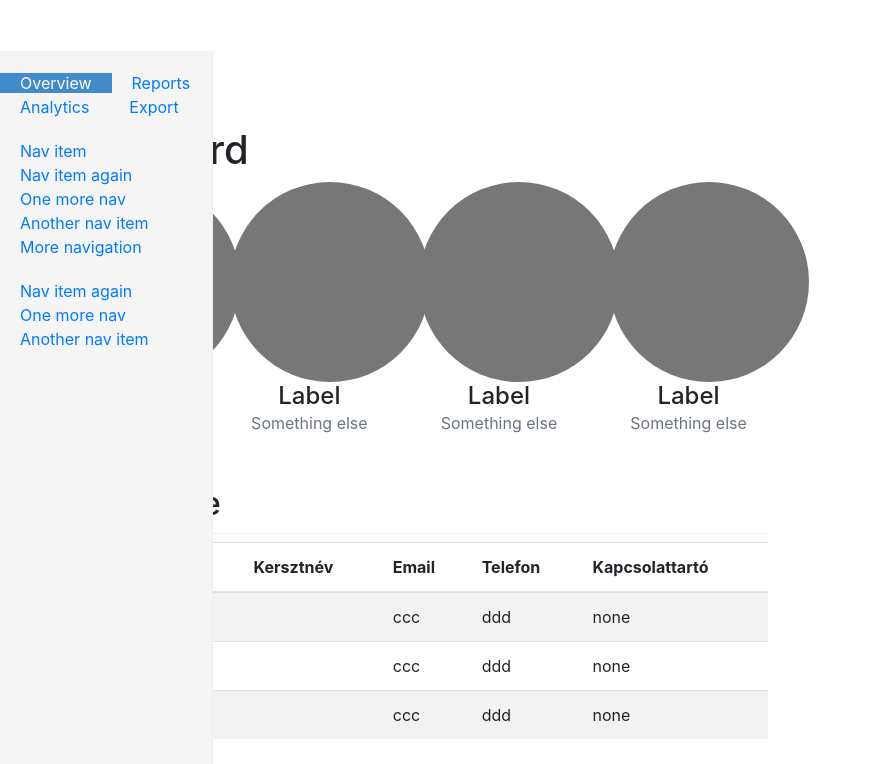
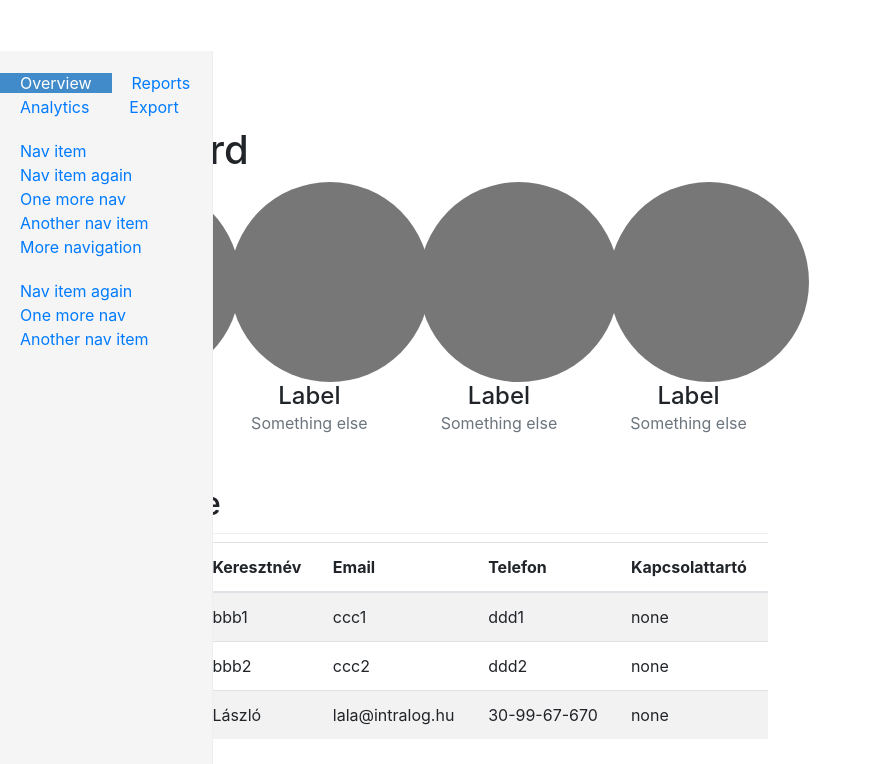
Before and after one commit to RossuLala/otthon4, an Angular app: page / in a window 1280 px wide. Shown: the top 764 px of the page, without its empty margins (0-872 px from the left). Built offline with nearby package versions, Linux system fonts and the light colour scheme.

Commit message:
proba adatok módosítása

```diff
--- a/src/app/content/content.component.html
+++ b/src/app/content/content.component.html
@@ -36,7 +36,7 @@
         <tr>
           <th>#</th>
           <th>Vezetéknév</th>
-          <th>Kersztnév</th>
+          <th>Keresztnév</th>
           <th>Email</th>
           <th>Telefon</th>
           <th>Kapcsolattartó</th>
@@ -47,7 +47,7 @@
         <tr *ngFor= "let user of users">
           <td>{{ user.id }}</td>
           <td>{{ user.lastName }}</td>
-          <td>{{ user.firsName }}</td>
+          <td>{{ user.firstName }}</td>
           <td>{{ user.email}}</td>
           <td>{{ user.phone }}</td>
           <td>{{ user.relatives }}</td>
--- a/src/app/content/content.component.ts
+++ b/src/app/content/content.component.ts
@@ -8,20 +8,17 @@ import { User } from '../model/User';
 })
 export class ContentComponent implements OnInit {
 
+  users = [];
 
-   users = [];
-
-  constructor() {
-
-  }
+  constructor() {}
 
   ngOnInit() {
-    let user1 = new User (1,'aaa', 'bbb','ccc','ddd')
-    let user2 = new User (1,'aaa', 'bbb','ccc','ddd')
-    let user3 = new User (1,'aaa', 'bbb','ccc','ddd')
+
+    let user1 = new User (1,'aaa1', 'bbb1','ccc1','ddd1')
+    let user2 = new User (2,'aaa2', 'bbb2','ccc2','ddd2')
+    let user3 = new User (1,'Rossu', 'László','lala@intralog.hu','30-99-67-670')
     this.users.push (user1);
     this.users.push (user2);
     this.users.push (user3);
   }
-
 }
```
Also changed, not shown: _IGY_KELL_CSINALNI.txt.
